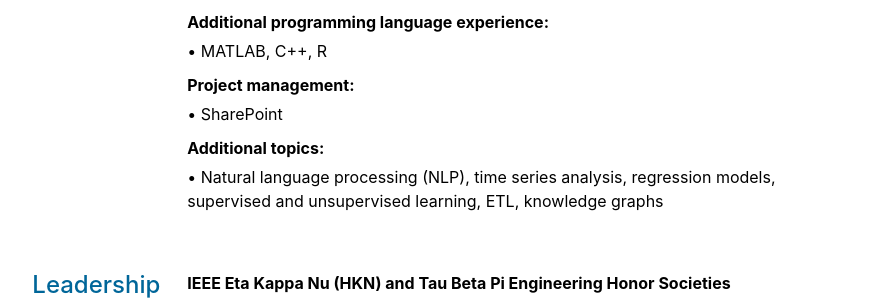
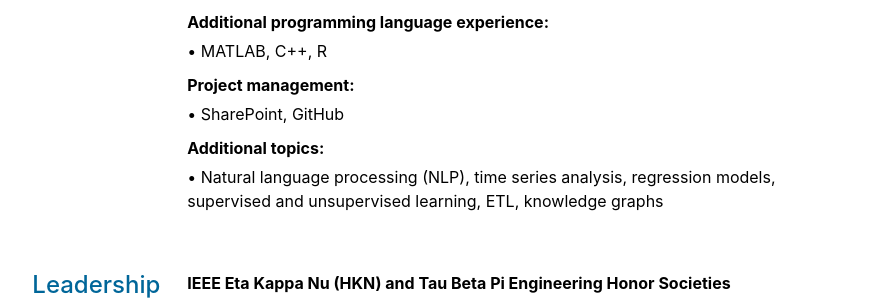
Before and after one commit to speakingofdata/speakingofdata.github.io, a Jekyll site: the page built from about.md, in a window 1280 px wide. Shown: the part 1448-1748 px from the top of the page, without its empty margins (197-1082 px from the left). Built offline with Jekyll 4.4.1, drawn with Linux system fonts in a browser that asks for light colours; nearby versions of some CDN libraries.

Commit message:
Update skills.yml

```diff
--- a/_data/about/skills.yml
+++ b/_data/about/skills.yml
@@ -29,7 +29,7 @@
   description: 'MATLAB, C++, R'
 
 - title: 'Project management'
-  description: 'SharePoint'
+  description: 'SharePoint, GitHub'
 
 - title: 'Additional topics'
   description: 'Natural language processing (NLP), time series analysis, regression models, supervised and unsupervised learning, ETL, knowledge graphs'
```
